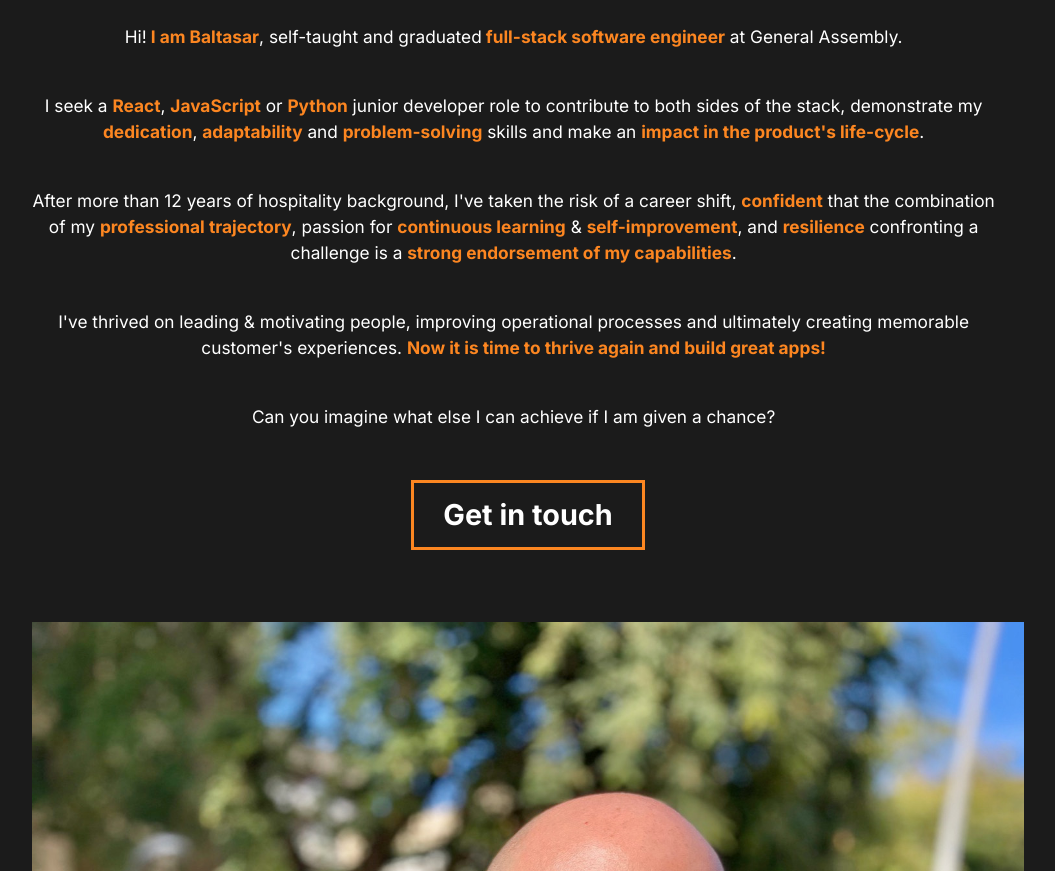
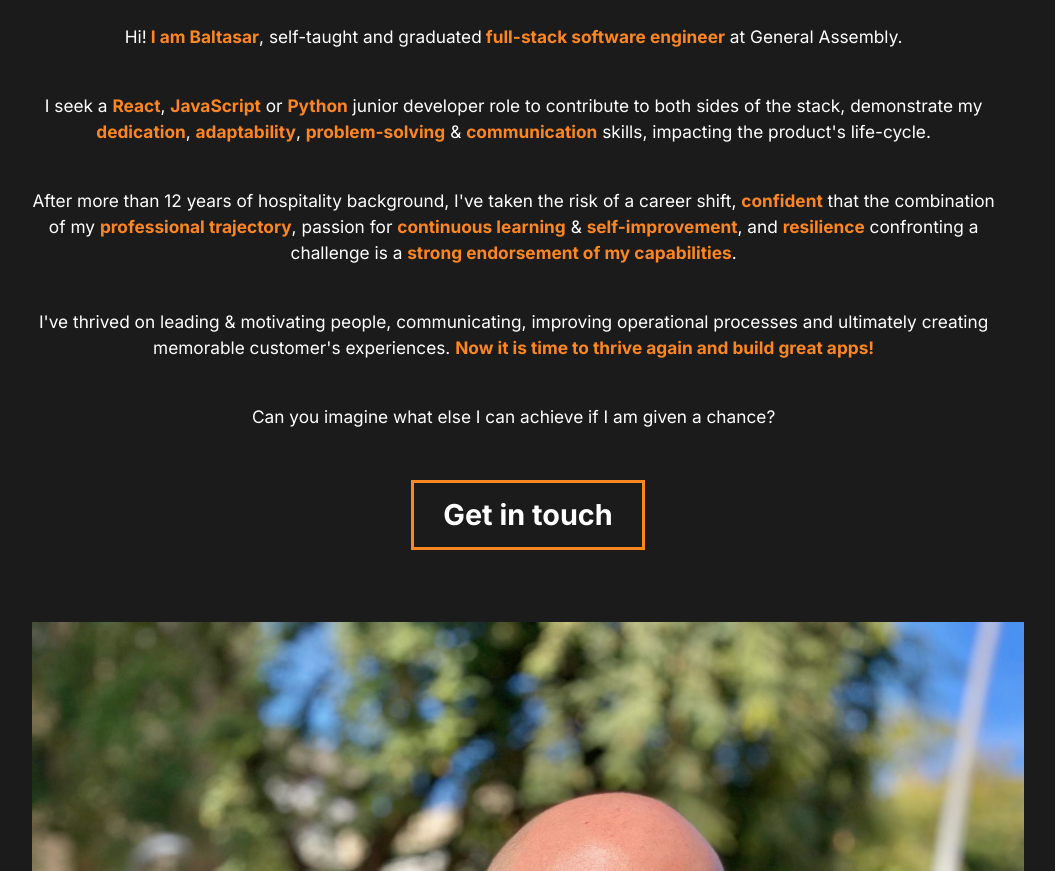
Before and after one commit to Baromeg/baromeg.github.io, a React (Create React App) app: page / in a window 1280 px wide. Shown: the part 940-1811 px from the top of the page, without its empty margins (112-1167 px from the left). Built offline with nearby package versions, Linux system fonts and the light colour scheme; a web font is replaced by a local one.

Commit message:
Minor adjustments to statement

```diff
--- a/src/components/About.js
+++ b/src/components/About.js
@@ -45,7 +45,7 @@ const About = () => {
             </StyledHide>
             <StyledHide>
               <motion.p>
-                I seek a <span>React</span>, <span>JavaScript</span> or <span>Python</span> junior developer role to contribute to both sides of the stack, demonstrate my <span>dedication</span>, <span>adaptability</span> and <span>problem-solving</span> skills and make an <span>impact in the product's life-cycle</span>.
+                I seek a <span>React</span>, <span>JavaScript</span> or <span>Python</span> junior developer role to contribute to both sides of the stack, demonstrate my <span>dedication</span>, <span>adaptability</span>, <span>problem-solving</span> & <span>communication</span> skills, impacting the product's life-cycle.
               </motion.p>
             </StyledHide>
             <StyledHide>
@@ -55,7 +55,7 @@ const About = () => {
             </StyledHide>
             <StyledHide>
               <motion.p>
-              I've thrived on leading & motivating people, improving operational processes and ultimately creating memorable customer's experiences. <span>Now it is time to thrive again and build great apps!</span>
+              I've thrived on leading & motivating people, communicating, improving operational processes and ultimately creating memorable customer's experiences. <span>Now it is time to thrive again and build great apps!</span>
               </motion.p>
             </StyledHide>
           </motion.div>
```
Also changed, not shown: bundle.js.
